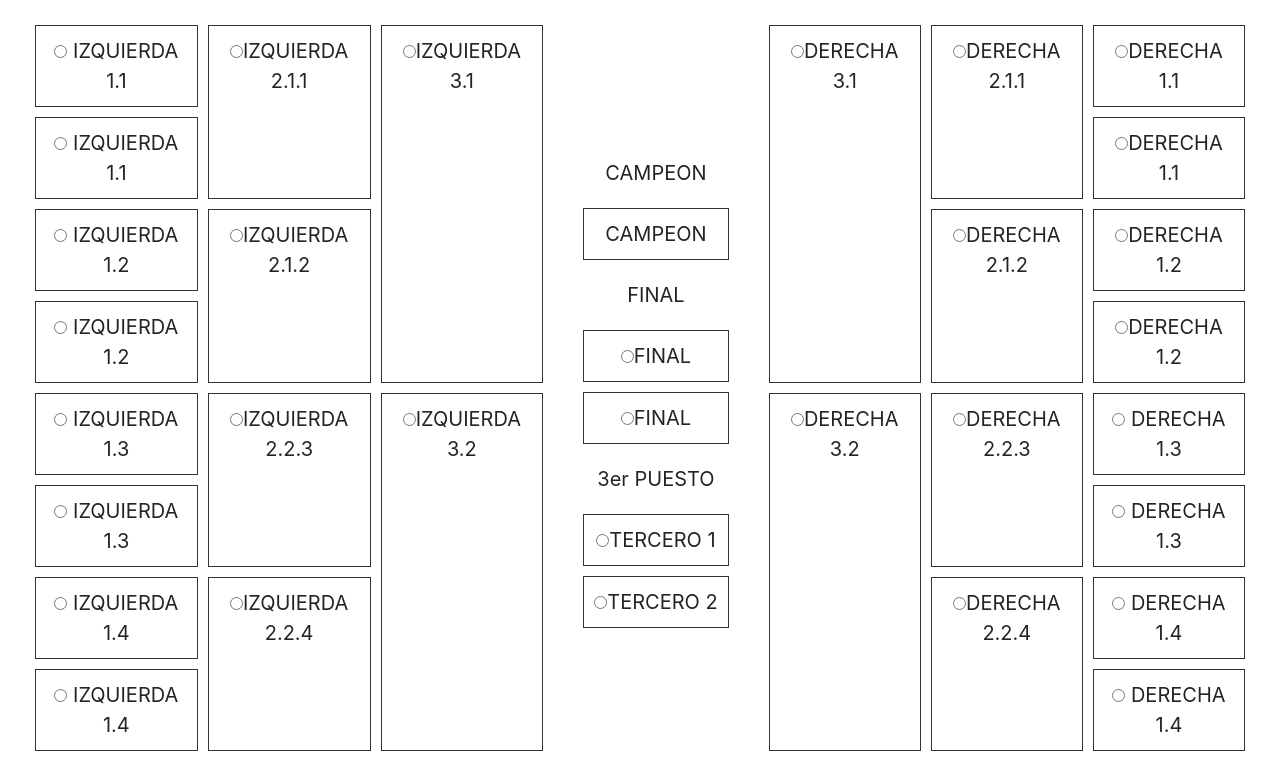
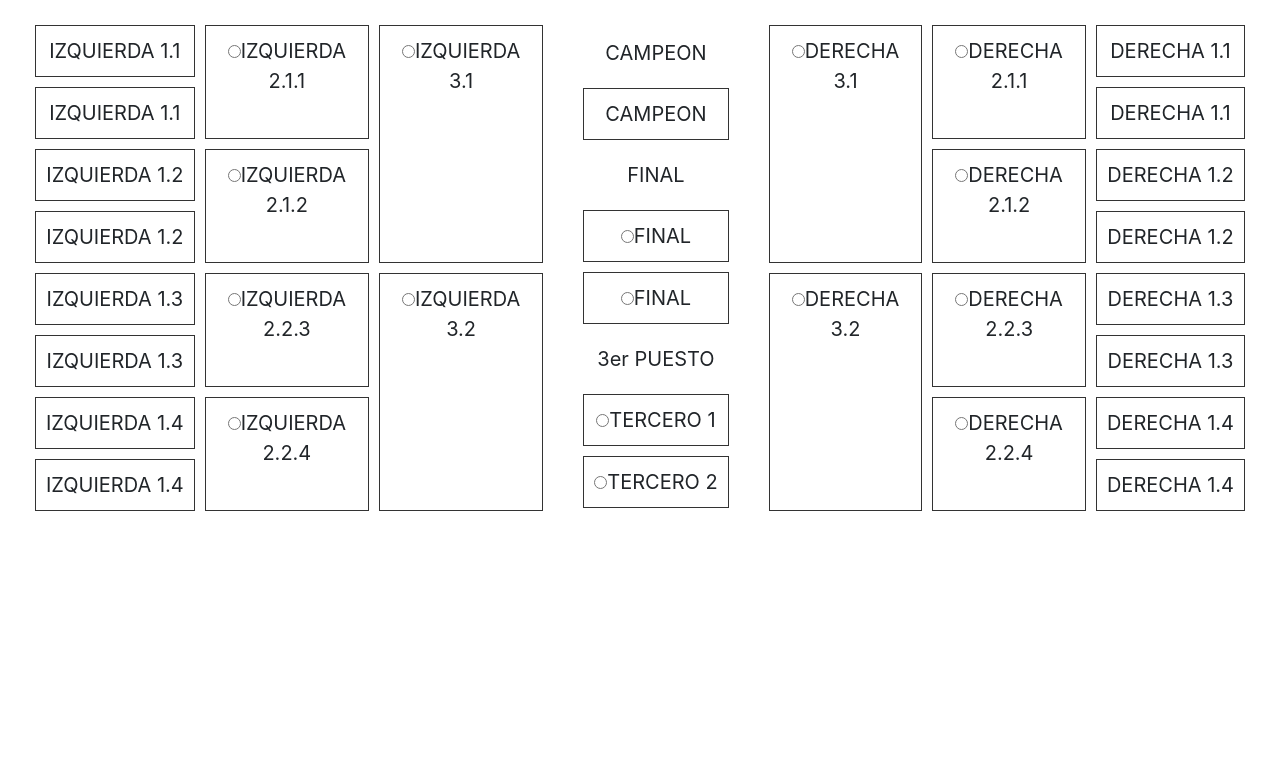
Before and after one commit to EmilianoDMA/FixtureRusia2018, a plain HTML site: page html/fixture.html in a window 1280 px wide. Shown: the part 51-822 px from the top of the page. After the commit the page ends 800 px from the top, so only its background shows below. Drawn offline with Linux system fonts and the light colour scheme; no server answers.

Commit message:
octavos en el js

```diff
--- a/html/fixture.html
+++ b/html/fixture.html
@@ -28,14 +28,14 @@
 </div>
 <div class="grid-container"> <!--Este div con la clase se saca con js para la responsividad-->
 	<div data-key="Left" class="grid-container">
-	            <div class="octavosI"><input data-grupo="a1" data-next="g1-1" type="radio" name="partidog1-1" value=""> <span data-grupo="a1">IZQUIERDA 1.1</span><br></div>
-	            <div class="octavosI"><input data-grupo="b2" data-next="g1-1" type="radio" name="partidog1-1" value=""> <span data-grupo="b2">IZQUIERDA 1.1</span><br></div>
-	            <div class="octavosI"><input data-grupo="c1" data-next="g1-2" type="radio" name="partidog1-2" value=""> <span data-grupo="c1">IZQUIERDA 1.2</span><br></div>
-	            <div class="octavosI"><input data-grupo="d2" data-next="g1-2" type="radio" name="partidog1-2" value=""> <span data-grupo="d2">IZQUIERDA 1.2</span><br></div>
-	            <div class="octavosI"><input data-grupo="e1" data-next="g2-1" type="radio" name="partidog2-1" value=""> <span data-grupo="e1">IZQUIERDA 1.3</span><br></div>
-	            <div class="octavosI"><input data-grupo="f2" data-next="g2-1" type="radio" name="partidog2-1" value=""> <span data-grupo="f2">IZQUIERDA 1.3</span><br></div>
-	            <div class="octavosI"><input data-grupo="g1" data-next="g2-2" type="radio" name="partidog2-2" value=""> <span data-grupo="g1">IZQUIERDA 1.4</span><br></div>
-	            <div class="octavosI"><input data-grupo="h2" data-next="g2-2" type="radio" name="partidog2-2" value=""> <span data-grupo="h2">IZQUIERDA 1.4</span><br></div>
+	            <div class="octavosI"><span data-grupo="A1">IZQUIERDA 1.1</span><br></div>
+	            <div class="octavosI"><span data-grupo="B2">IZQUIERDA 1.1</span><br></div>
+	            <div class="octavosI"><span data-grupo="C1">IZQUIERDA 1.2</span><br></div>
+	            <div class="octavosI"><span data-grupo="D2">IZQUIERDA 1.2</span><br></div>
+	            <div class="octavosI"><span data-grupo="E1">IZQUIERDA 1.3</span><br></div>
+	            <div class="octavosI"><span data-grupo="F2">IZQUIERDA 1.3</span><br></div>
+	            <div class="octavosI"><span data-grupo="G1">IZQUIERDA 1.4</span><br></div>
+	            <div class="octavosI"><span data-grupo="H2">IZQUIERDA 1.4</span><br></div>
 
 	            <div class="cuartosI1"><input data-next="g1-3" type="radio" class="g1-1" name="partidog1-3" value=""><span class="nameg1-1">IZQUIERDA 2.1.1</span> <br></div>
 	            <div class="cuartosI2"><input data-next="g1-3" type="radio" class="g1-2" name="partidog1-3" value=""><span class="nameg1-2">IZQUIERDA 2.1.2</span> <br></div>
@@ -67,14 +67,14 @@
 	        <div class="cuartosD3"><input data-next="g4-3" type="radio" class="g4-1" name="partidog4-3" value=""><span class="nameg4-1">DERECHA 2.2.3</span></div>
 	        <div class="cuartosD4"><input data-next="g4-3" type="radio" class="g4-2" name="partidog4-3" value=""><span class="nameg4-2">DERECHA 2.2.4</span></div>
 
-	        <div class="octavosD"><input data-grupo="b1" data-next="g3-1" type="radio" name="partidog3-1" value=""><span data-grupo="b1">DERECHA 1.1</span></div>
-	        <div class="octavosD"><input data-grupo="a2" data-next="g3-1" type="radio" name="partidog3-1" value=""><span data-grupo="a2">DERECHA 1.1</span></div>
-	        <div class="octavosD"><input data-grupo="d1" data-next="g3-2" type="radio" name="partidog3-2" value=""><span data-grupo="d1">DERECHA 1.2</span></div>
-	        <div class="octavosD"><input data-grupo="c2" data-next="g3-2" type="radio" name="partidog3-2" value=""><span data-grupo="c2">DERECHA 1.2</span></div>
-	        <div class="octavosD"><input data-grupo="f1" data-next="g4-1" type="radio" name="partidog4-1" value=""> <span data-grupo="f1">DERECHA 1.3</span></div>
-	        <div class="octavosD"><input data-grupo="e2" data-next="g4-1" type="radio" name="partidog4-1" value=""> <span data-grupo="e2">DERECHA 1.3</span></div>
-	        <div class="octavosD"><input data-grupo="h1" data-next="g4-2" type="radio" name="partidog4-2" value=""> <span data-grupo="h1">DERECHA 1.4</span></div>
-	        <div class="octavosD"><input data-grupo="g2" data-next="g4-2" type="radio" name="partidog4-2" value=""> <span data-grupo="g2">DERECHA 1.4</span></div>
+	        <div class="octavosD"><span data-grupo="B1">DERECHA 1.1</span></div>
+	        <div class="octavosD"><span data-grupo="A2">DERECHA 1.1</span></div>
+	        <div class="octavosD"><span data-grupo="D1">DERECHA 1.2</span></div>
+	        <div class="octavosD"><span data-grupo="C2">DERECHA 1.2</span></div>
+	        <div class="octavosD"><span data-grupo="F1">DERECHA 1.3</span></div>
+	        <div class="octavosD"><span data-grupo="E2">DERECHA 1.3</span></div>
+	        <div class="octavosD"><span data-grupo="H1">DERECHA 1.4</span></div>
+	        <div class="octavosD"><span data-grupo="G2">DERECHA 1.4</span></div>
 
 	</div>
 	</div>
--- a/js/app.js
+++ b/js/app.js
@@ -14,9 +14,11 @@ var app = (function(scope = {}) {
             $("td", $grupo).click(function() {
                 console.log("click en grupo", g.letra, g.cont_ganadores);
                 console.log($(this));
+                var nombre;
                 if (g.cont_ganadores <= 2){
                     $(this).attr("style", "background-color: #f42242");
                     $(this).attr("id", "seleccionado");
+                    $('[data-grupo='+g.letra+g.cont_ganadores+']').html($(this).html())
                     $(this).html(g.cont_ganadores + $(this).html());
                     g.cont_ganadores = g.cont_ganadores + 1;
                 }
```
